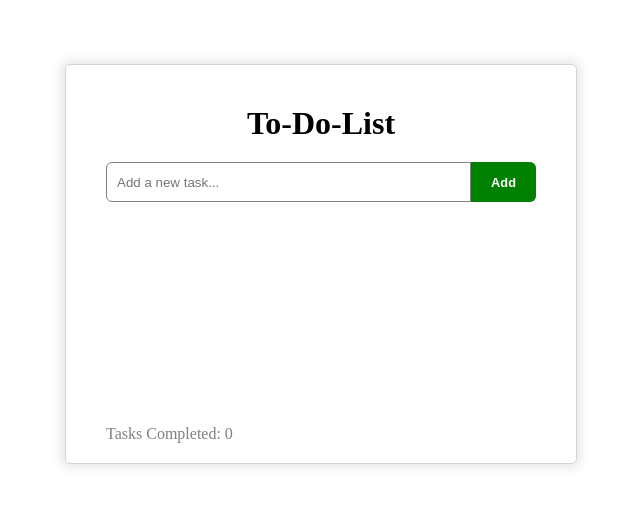
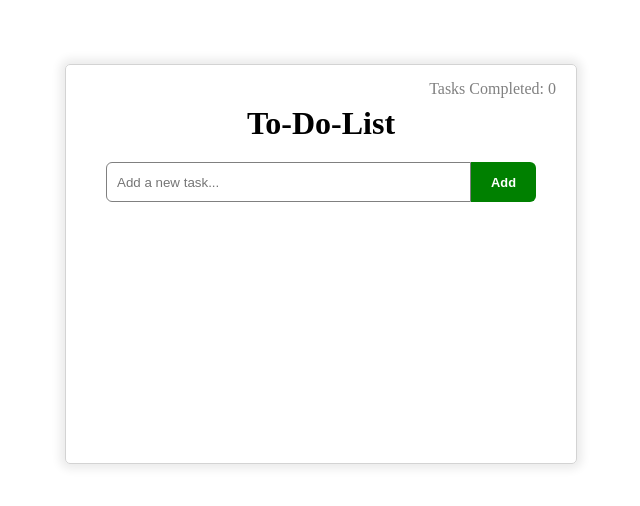
Before and after one commit to Dan2003K/ToDoListApp, a plain HTML site: page index.html in a window 1280 px wide. Shown: the part 136-642 px from the top of the page, without its empty margins (319-959 px from the left). Drawn offline with Linux system fonts and the light colour scheme.

Commit message:
moved completed task counter to top right side of the container

```diff
--- a/toDoListApp.css
+++ b/toDoListApp.css
@@ -113,7 +113,8 @@ li section button>img {
 
 #CompletedTaskCounter {
     position: absolute;
-    bottom: 20px;
+    top: 15px;
+    right: 20px;
     font-size: 1rem;
     color: gray;
 }
```
